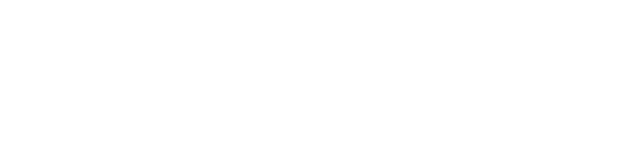
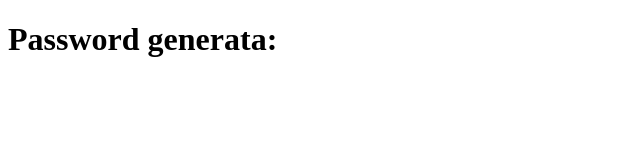
Before and after one commit to christianarca27/js-pwdgen-wannabe, a plain HTML site: page index.html in a window 1280 px wide. Shown: the whole page, without its empty margins (0-640 px from the left). Drawn offline with Linux system fonts and the light colour scheme.

Commit message:
feat: inserito titolo pagina

```diff
--- a/index.html
+++ b/index.html
@@ -7,6 +7,7 @@
     <title>Javascript</title>
 </head>
 <body>
+    <h1>Password generata:</h1>
     <script type="text/javascript" src="js/script.js"></script>
 </body>
 </html>
```
